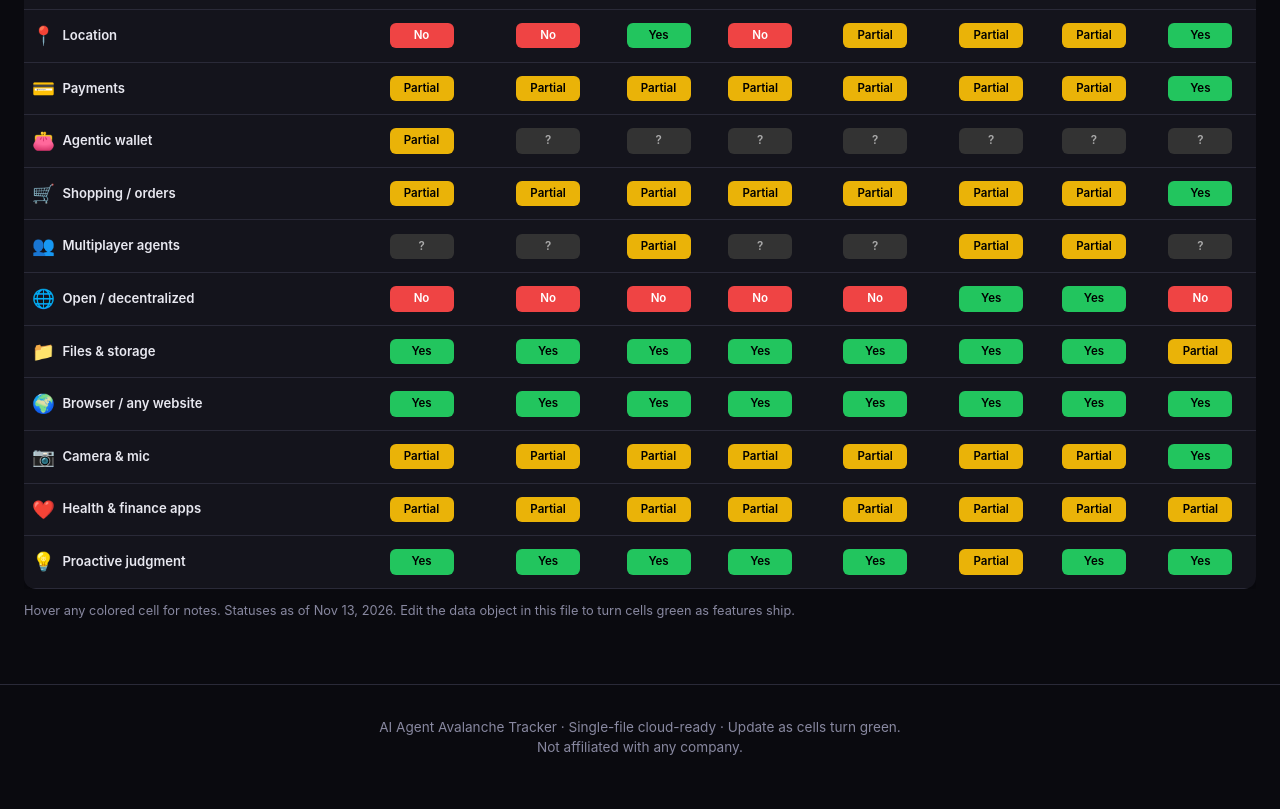
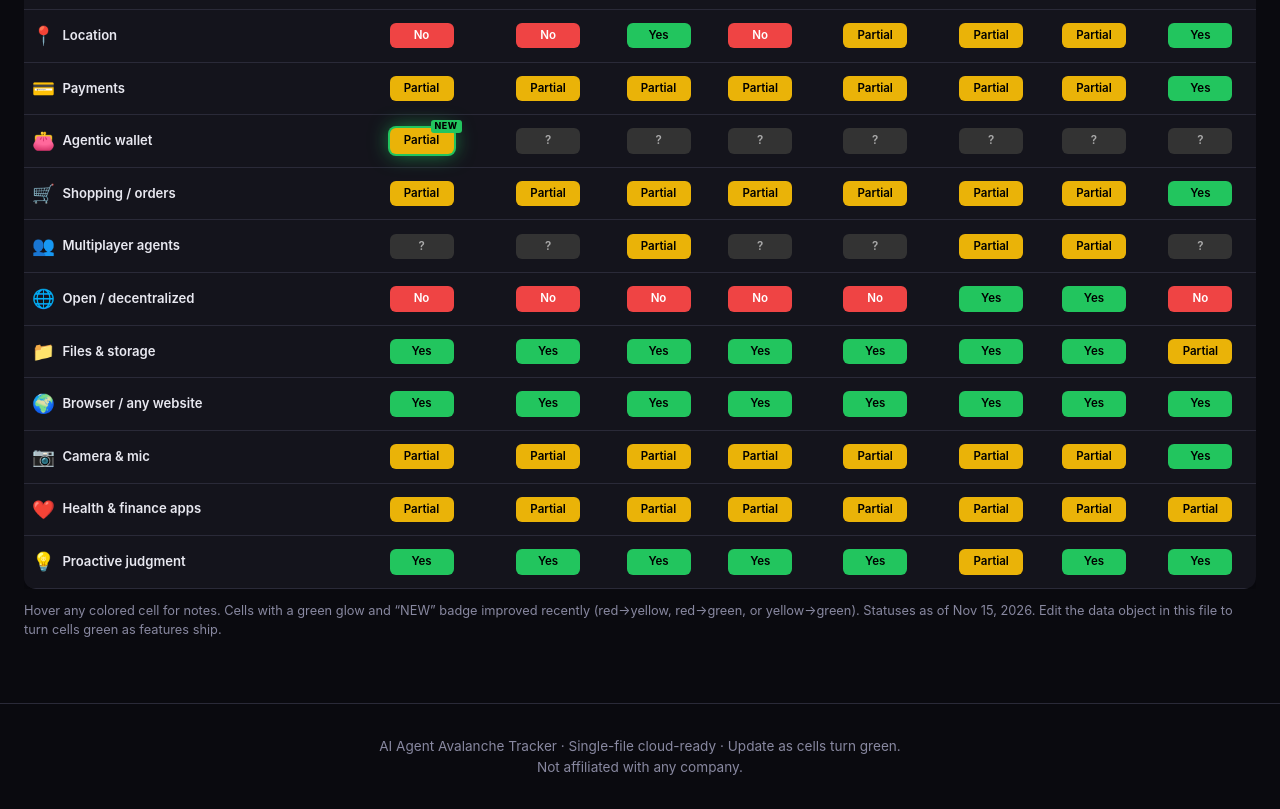
Before and after one commit to QbCruncher/aaa-tracker, a plain HTML site: page index.html in a window 1280 px wide. Shown: the part 1446-2255 px from the top of the page. Drawn offline with Linux system fonts and the light colour scheme; no server answers.

Commit message:
Add Just Added indicator for improved cells (red→yellow/green or yellow→green)

```diff
--- a/index.html
+++ b/index.html
@@ -101,6 +101,31 @@
   .status.unknown { background: #333; color: #aaa; }
   .status.coming { background: #1e3a5f; color: var(--blue); }
   a.status { text-decoration: none; }
+
+  /* Just Added indicator */
+  .status.just-added {
+    position: relative;
+    box-shadow: 0 0 0 2px #22c55e, 0 0 12px rgba(34,197,94,0.4);
+    animation: pulse-new 2s ease-in-out infinite;
+  }
+  .status.just-added::after {
+    content: "NEW";
+    position: absolute;
+    top: -8px;
+    right: -8px;
+    background: #22c55e;
+    color: #000;
+    font-size: 0.55rem;
+    font-weight: 800;
+    padding: 1px 4px;
+    border-radius: 3px;
+    letter-spacing: 0.5px;
+    line-height: 1.2;
+  }
+  @keyframes pulse-new {
+    0%, 100% { box-shadow: 0 0 0 2px #22c55e, 0 0 12px rgba(34,197,94,0.4); }
+    50% { box-shadow: 0 0 0 2px #22c55e, 0 0 20px rgba(34,197,94,0.7); }
+  }
   footer {
     text-align: center;
     padding: 2rem;
@@ -128,7 +153,7 @@
 <header>
   <h1>AI Agent Avalanche (AAA)</h1>
   <p class="subtitle">AI agents are racing to become the same product: a personal assistant that can run your entire digital life. This tracker shows how close each one is right now.</p>
-  <div class="update-note">Last updated: Nov 13, 2026 · Green = fully available</div>
+  <div class="update-note">Last updated: Nov 15, 2026 · Green = fully available</div>
 </header>
 
 <div class="container">
@@ -177,7 +202,7 @@
         <tbody id="tbody"></tbody>
       </table>
     </div>
-    <p style="font-size:0.8rem; color:var(--muted); margin-top:0.75rem;">Hover any colored cell for notes. Statuses as of Nov 13, 2026. Edit the data object in this file to turn cells green as features ship.</p>
+    <p style="font-size:0.8rem; color:var(--muted); margin-top:0.75rem;">Hover any colored cell for notes. Cells with a green glow and “NEW” badge improved recently (red→yellow, red→green, or yellow→green). Statuses as of Nov 15, 2026. Edit the data object in this file to turn cells green as features ship.</p>
   </div>
 </div>
 
@@ -337,7 +362,8 @@ const capabilities = [
       "ChatGPT Dots": {
         level: "partial",
         note: "ChatGPT Wallet (Nov 13, 2026): pays with a network token from Amex, Mastercard, or Visa, not the real card. Every purchase needs user review plus Face ID or fingerprint. Rewards and eligible dispute protections kept. Rolling out through dots to Pro subscribers 18+ in the US with eligible US-issued cards. Delegated spend limits are a future direction.",
-        source: "https://openai.com/index/introducing-chatgpt-wallet/"
+        source: "https://openai.com/index/introducing-chatgpt-wallet/",
+        improved: "Nov 13, 2026"
       },
       "Claude Duet": { level: "unknown" },
       "GrokBot": { level: "unknown" },
@@ -483,11 +509,13 @@ function render() {
       const td = document.createElement("td");
       const s = cap.status[agent] || { level: "unknown" };
       const span = document.createElement(s.source ? "a" : "span");
-      span.className = "status " + s.level;
+      span.className = "status " + s.level + (s.improved ? " just-added" : "");
       span.textContent = s.level === "yes" ? "Yes" : s.level === "partial" ? "Partial" : s.level === "coming" ? "Soon" : s.level === "no" ? "No" : "?";
-      if (s.note || s.source) {
-        span.title = [s.note, s.source ? "Source: " + s.source : ""].filter(Boolean).join(" ");
-      }
+      const titleParts = [];
+      if (s.note) titleParts.push(s.note);
+      if (s.improved) titleParts.push("Just Added on " + s.improved + "!");
+      if (s.source) titleParts.push("Source: " + s.source);
+      if (titleParts.length) span.title = titleParts.join(" · ");
       if (s.source) {
         span.href = s.source;
         span.target = "_blank";
```
